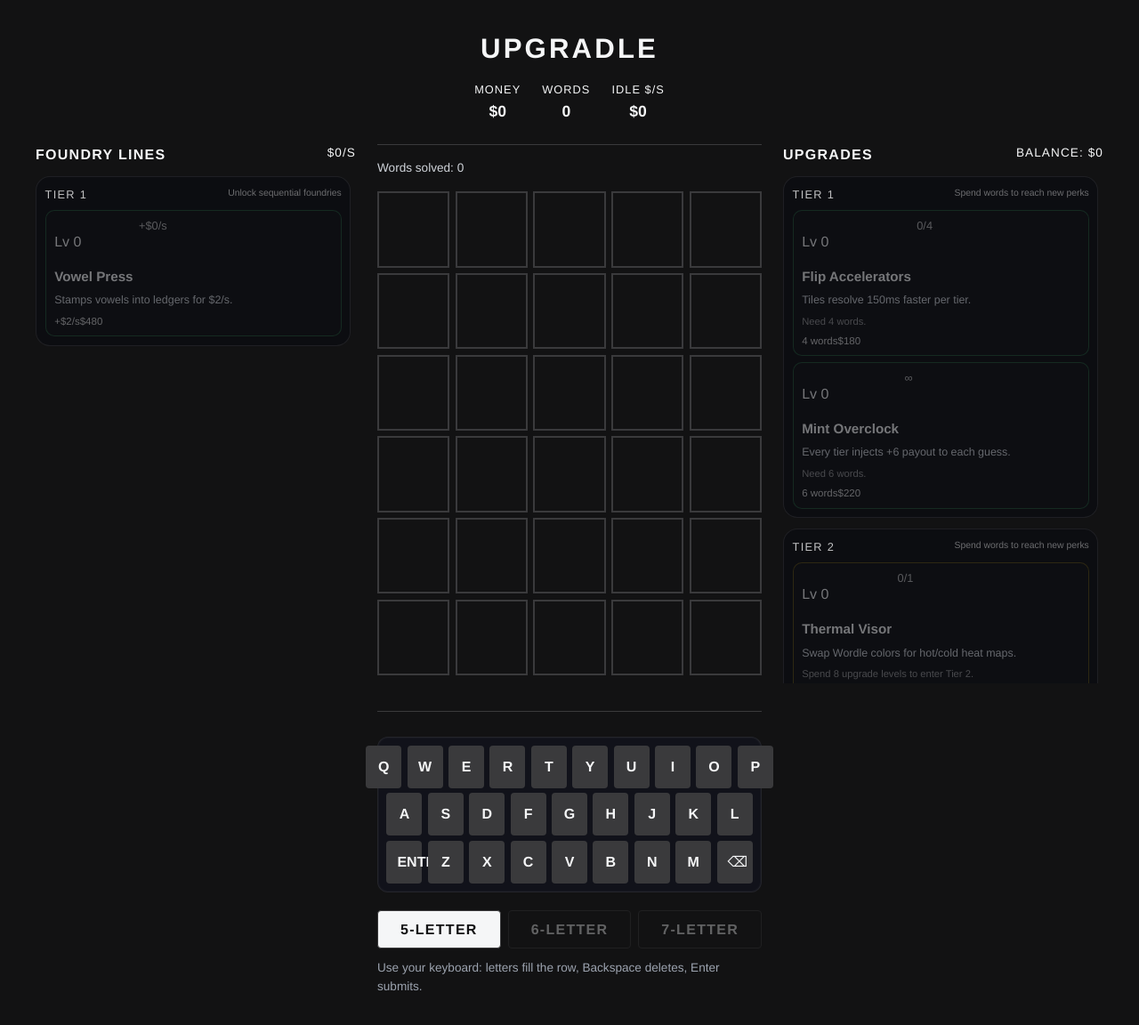
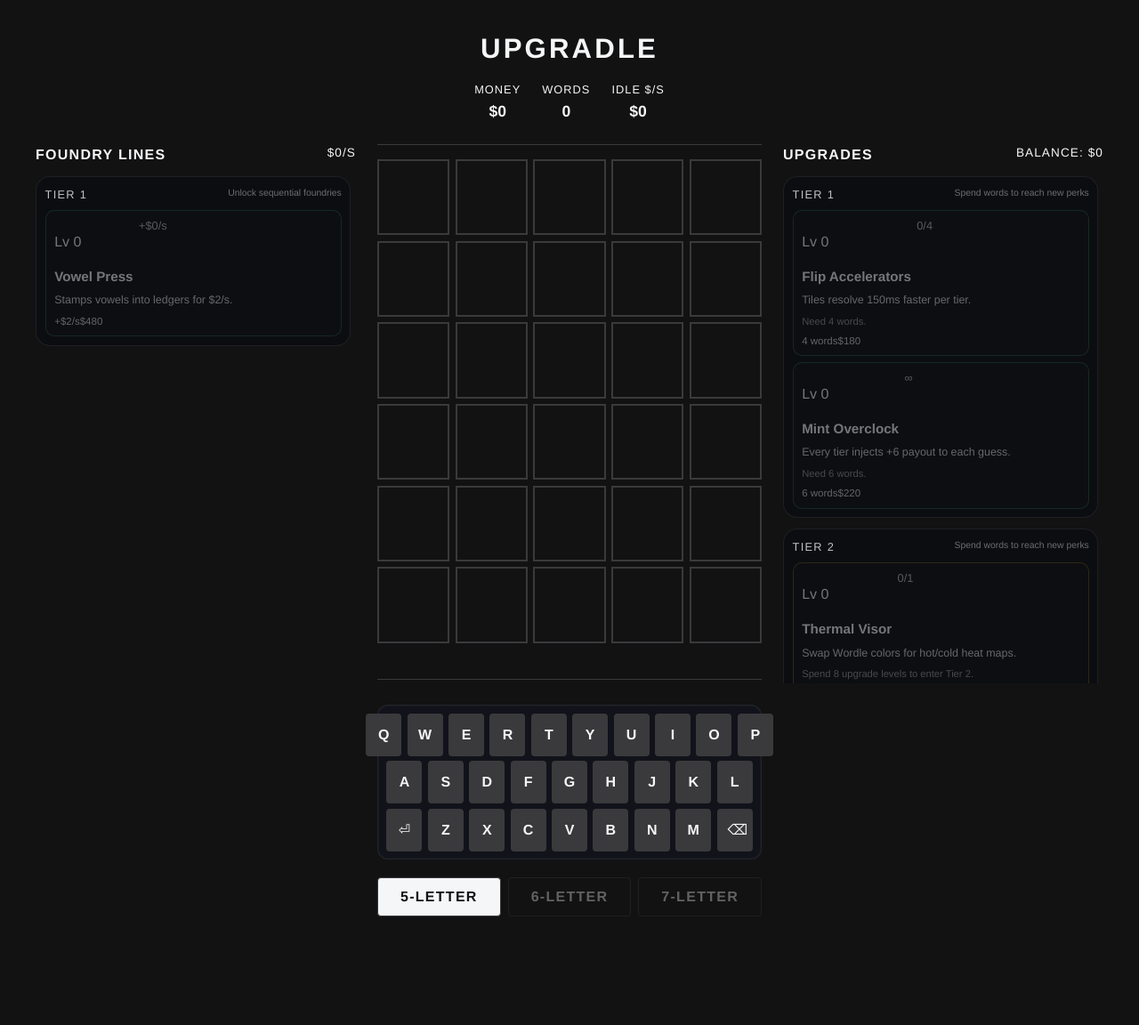
Before and after one commit to michaelasper/upgradle, a React (Vite) app: page / in a window 1280 px wide. Shown: the top 1152 px of the page at 89% size. After the commit the page ends 1078 px from the top, so only its background shows below. Built offline with nearby package versions, Linux system fonts and the light colour scheme.

Commit message:
chore: streamline board copy for mobile

```diff
--- a/src/App.tsx
+++ b/src/App.tsx
@@ -260,7 +260,6 @@ function App() {
   const boardStackContent = (
     <>
       <section className="board-section">
-        <p className="word-count">Words solved: {state.puzzlesSolved}</p>
         <div className="board">
           {boardRows.map((row, rowIndex) => {
             const isCurrent = row.id === 'current'
@@ -338,7 +337,7 @@ function App() {
         {KEYBOARD_ROWS.map((row, rowIndex) => (
           <div className="key-row" key={`row-${rowIndex}`}>
             {row.map((key) => {
-              const label = key === 'BACKSPACE' ? '⌫' : key
+                  const label = key === 'BACKSPACE' ? '⌫' : key === 'ENTER' ? '⏎' : key
               const statusClass = key.length === 1 ? keyboardState[key] ?? '' : ''
               return (
                 <button
@@ -369,9 +368,6 @@ function App() {
             </button>
           ))}
         </div>
-        <p className="control-hint">
-          Use your keyboard: letters fill the row, Backspace deletes, Enter submits.
-        </p>
       </section>
     </>
   )
```
